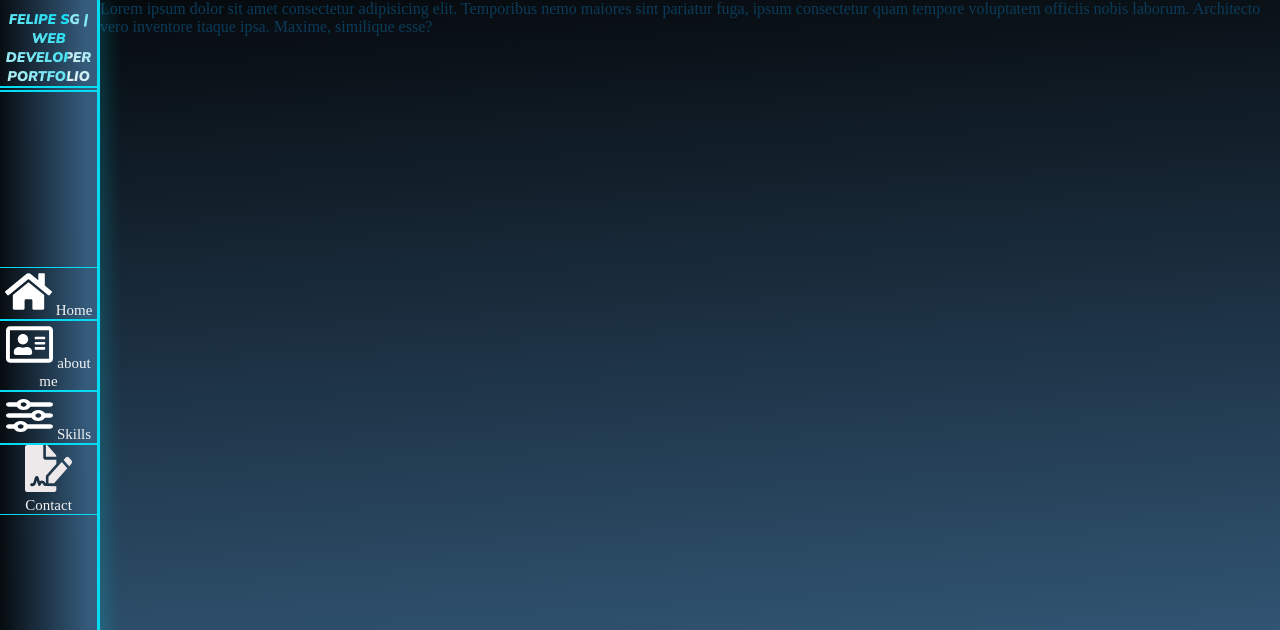
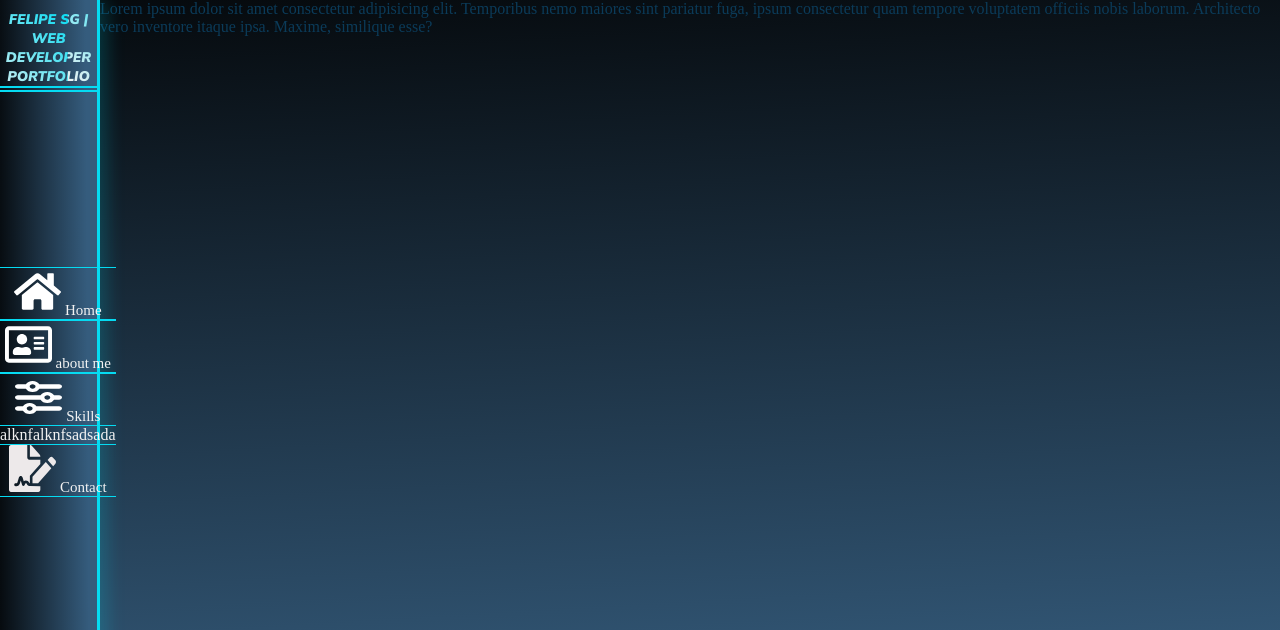
Before and after one commit to Felipe333/portafolioF, a website: page index.html in a window 1280 px wide. Shown: the top 630 px of the page. Drawn offline with Linux system fonts and the light colour scheme; a web font is replaced by a local one.

Commit message:
cambios de prueba

```diff
--- a/index.html
+++ b/index.html
@@ -44,7 +44,7 @@
             <div class="backgroundHover"></div>
             </a>
         </div>
-
+alknfalknfsadsada
         <div class="option">
             <a href="#contact">
                  <img src="img/icons/contact1.svg" alt="Contact" class="icon">
```
